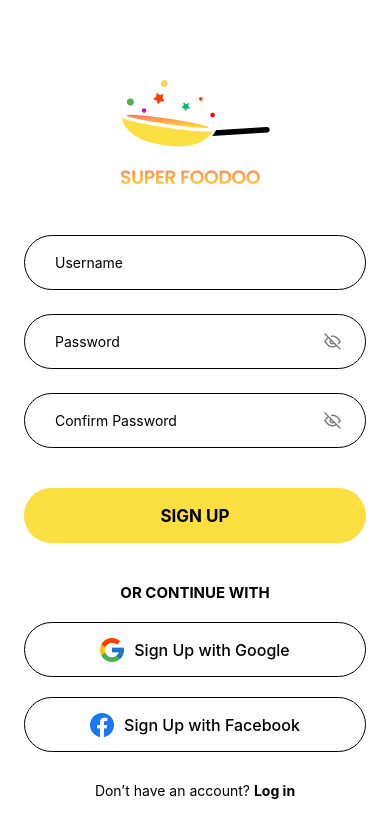
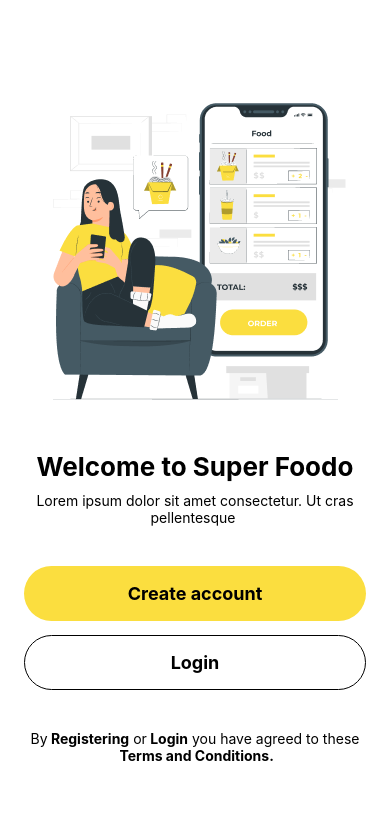
Before and after one commit to minhkhuong3108/xuong_ReactNative, a React Native app: screen / in a window 390 px wide. Shown: the top 838 px of the page. Built offline with nearby package versions, Linux system fonts and the light colour scheme.

Commit message:
update welcome

```diff
--- a/App.tsx
+++ b/App.tsx
@@ -9,13 +9,15 @@ import {
 } from 'react-native';
 import Login from './src/Login';
 import SignUp from './src/SignUp';
+import Welcome from './src/Welcome';
 
 
 function App(): React.JSX.Element {
 
   return (
     // <Login/>
-    <SignUp/>
+    // <SignUp/>
+    <Welcome/>
   );
 }
 
--- /dev/null
+++ b/src/Welcome.js
@@ -0,0 +1,105 @@
+import { Image, StyleSheet, Text, TouchableOpacity, View } from 'react-native'
+import React from 'react'
+
+const Welcome = () => {
+  return (
+    <View style={styles.container}>
+      <View style={styles.viewImg}>
+        <Image source={require('../assets/images/welcome.png')}/>
+      </View>
+
+      <Text style={styles.txtHeading}>Welcome to Super Foodo</Text>
+      <Text style={styles.txtSubHead}>Lorem ipsum dolor sit amet consectetur. Ut cras pellentesque </Text>
+
+      <TouchableOpacity style={styles.btnSign}>
+        <Text style={styles.txtBtn}>Create account</Text>
+      </TouchableOpacity>
+
+      <TouchableOpacity style={styles.btnLogin}>
+        <Text style={styles.txtBtn}>Login</Text>
+      </TouchableOpacity>
+
+      <View style={styles.viewTxtEnd}>
+        <Text style={styles.txtBlack}>By</Text>
+        <TouchableOpacity>
+             <Text style={styles.txtBold}> Registering</Text>
+         </TouchableOpacity>
+         <Text style={styles.txtBlack}> or</Text>
+        <TouchableOpacity>
+            <Text style={styles.txtBold}> Login</Text>
+        </TouchableOpacity>
+        <Text style={styles.txtBlack}> you have agreed to these</Text>
+            <TouchableOpacity>
+            <Text style={styles.txtBold}> Terms and Conditions.</Text>
+        </TouchableOpacity>
+      </View>
+    </View>
+  )
+}
+
+export default Welcome
+
+const styles = StyleSheet.create({
+    txtBlack:{
+        color:'#000'
+    },
+    txtBold:{
+        fontWeight:'bold',
+        color:'#000'
+    },
+    viewTxtEnd:{
+        flexDirection:'row',
+        justifyContent:'center',
+        alignItems:'center',
+        flexWrap:'wrap',
+        marginTop:40,
+    },
+    btnLogin:{
+        width:'100%',
+        height:55,
+        justifyContent:'center',
+        alignItems:'center',
+        backgroundColor:'#fff',
+        borderRadius:100,
+        marginTop:14,
+        borderWidth:1,
+        borderColor:'#000'
+    },
+    txtBtn:{
+        fontSize:18,
+        fontWeight:'bold',
+        color:'#000'
+    },
+    btnSign:{
+        width:'100%',
+        height:55,
+        justifyContent:'center',
+        alignItems:'center',
+        backgroundColor:'#FBDE3F',
+        borderRadius:100,
+        marginTop:40
+    },
+    txtSubHead:{
+        marginTop:10,
+        fontSize:14,
+        textAlign:'center',
+        color:'#000'
+    },
+    txtHeading:{
+        fontSize:26,
+        fontWeight:'bold',
+        color:'#000',
+        textAlign:'center',
+        marginTop:40,
+    },
+
+    viewImg:{
+        alignItems:'center',
+        marginTop:60
+    },
+    container:{
+        flex:1,
+        flexDirection:'column',
+        padding:24
+    }
+})
```
Also changed, not shown: assets/images/welcome.png (added).
